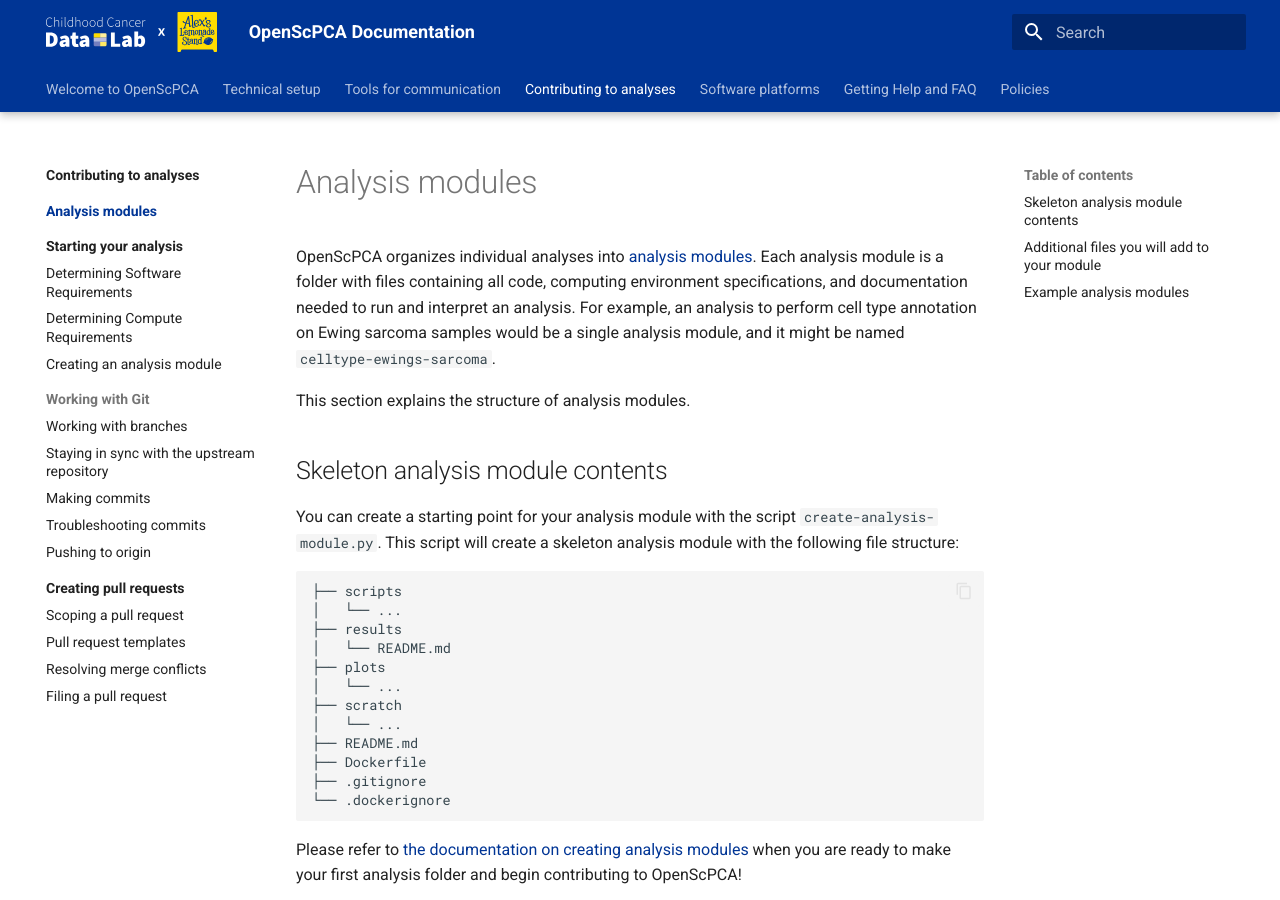
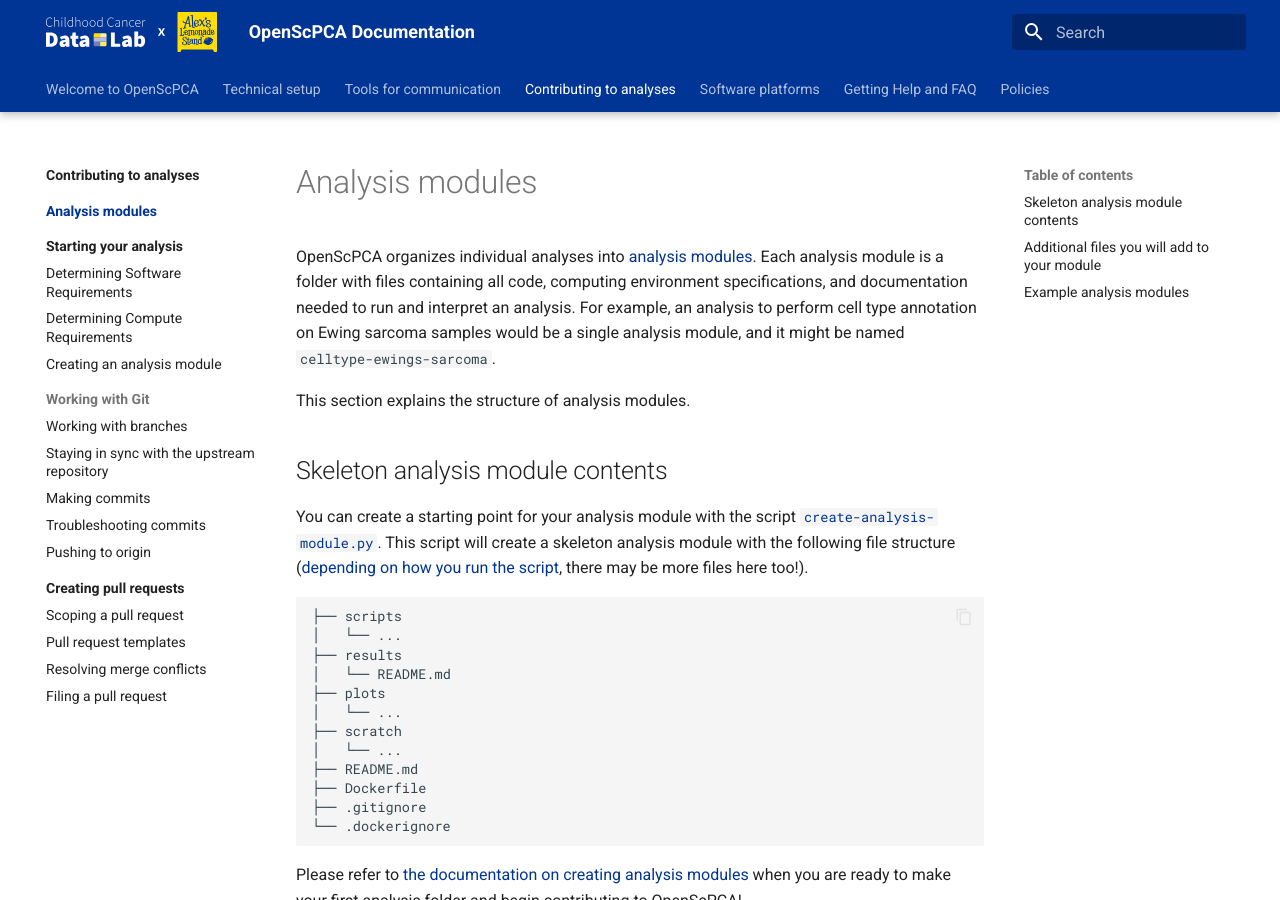
Before and after one commit to AlexsLemonade/OpenScPCA-analysis, an MkDocs documentation site: the page built from docs/contributing-to-analyses/analysis-modules/index.md, in a window 1280 px wide and 900 px high. Built offline with MkDocs 1.6.1 and Material for MkDocs 9.7.7, drawn with Linux system fonts in a browser that asks for light colours.

Commit message:
associated changes to the analysis-modules index

````diff
--- a/docs/contributing-to-analyses/analysis-modules/index.md
+++ b/docs/contributing-to-analyses/analysis-modules/index.md
@@ -8,8 +8,8 @@
 
 ## Skeleton analysis module contents
 
-You can create a starting point for your analysis module with the script `create-analysis-module.py`.
-This script will create a skeleton analysis module with the following file structure:
+You can create a starting point for your analysis module with the script [`create-analysis-module.py`](https://github.com/AlexsLemonade/OpenScPCA-analysis/blob/main/create-analysis-module.py).
+This script will create a skeleton analysis module with the following file structure ([depending on how you run the script](../starting-your-analysis/creating-a-module.md#script-flags), there may be more files here too!).
 
 
 ```markdown
@@ -29,7 +29,7 @@
 
 
 
-Please refer to [the documentation on creating analysis modules](STUB_LINK for creating modules) when you are ready to make your first analysis folder and begin contributing to OpenScPCA!
+Please refer to [the documentation on creating analysis modules](../starting-your-analysis/creating-a-module.md) when you are ready to make your first analysis folder and begin contributing to OpenScPCA!
 
 These are the main files and folders you will interact with when writing your analysis:
 
````
